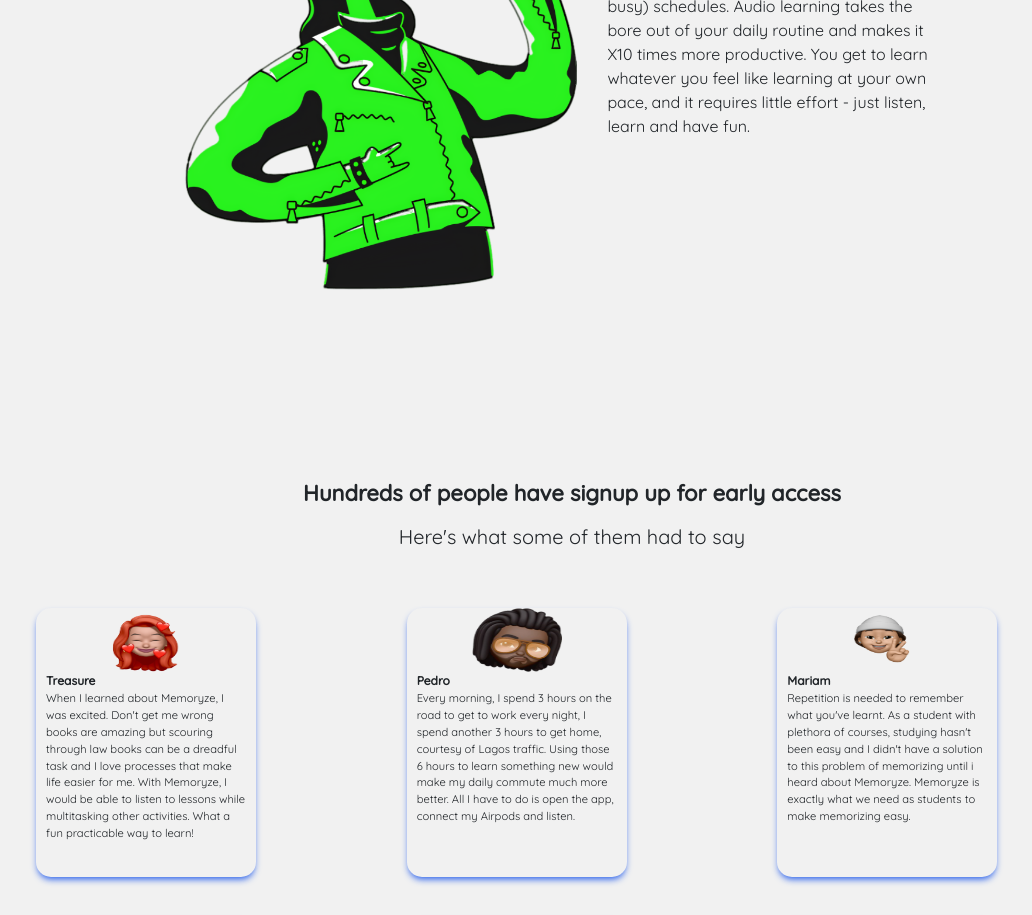
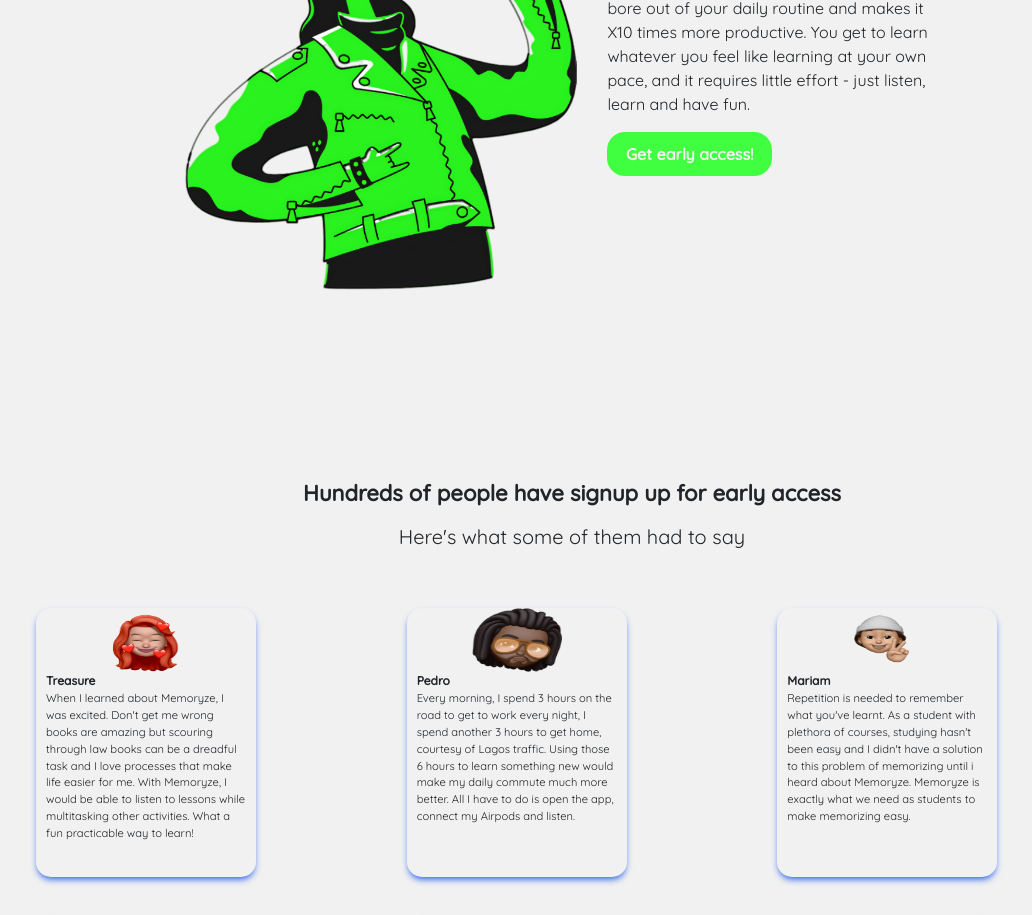
Before and after one commit to Memoryze/memoryze-web, a React (Create React App) app: page / in a window 1280 px wide. Shown: the part 1520-2435 px from the top of the page, without its empty margins (68-1100 px from the left). Built offline with nearby package versions, Linux system fonts and the light colour scheme.

Commit message:
added the get early access btn under the rockstar

```diff
--- a/src/Components/LandingView/LandingView.js
+++ b/src/Components/LandingView/LandingView.js
@@ -57,6 +57,9 @@ function LandingView(props) {
 					<h5 className='rock-star-heading'>Live and learn</h5>
 					<p className='rock-star-description'>{`Memoryze is a learning app designed to fit right in with your busy (and maybe not-so-busy) schedules. Audio learning takes the bore out of your daily routine and makes it X10 times more productive.
 					You get to learn whatever you feel like learning at your own pace, and it requires little effort - just listen, learn and have fun.`}</p>
+					<a href='/app-link' className='get-the-app-btn'>
+						Get early access!
+					</a>
 				</div>
 			</section>
 			<h4 className='section-heading'>
```
